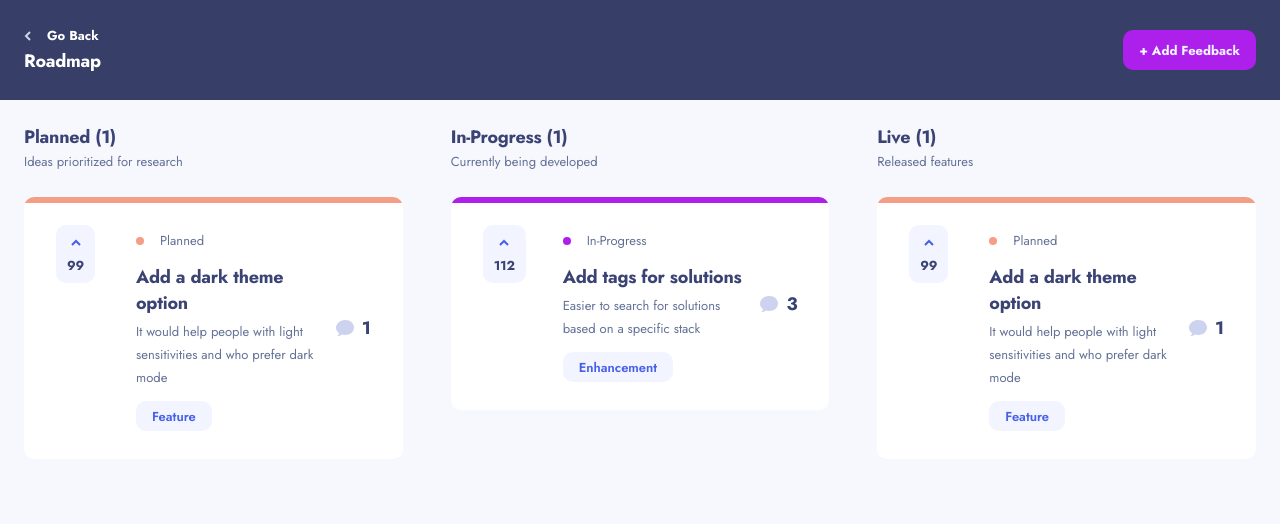
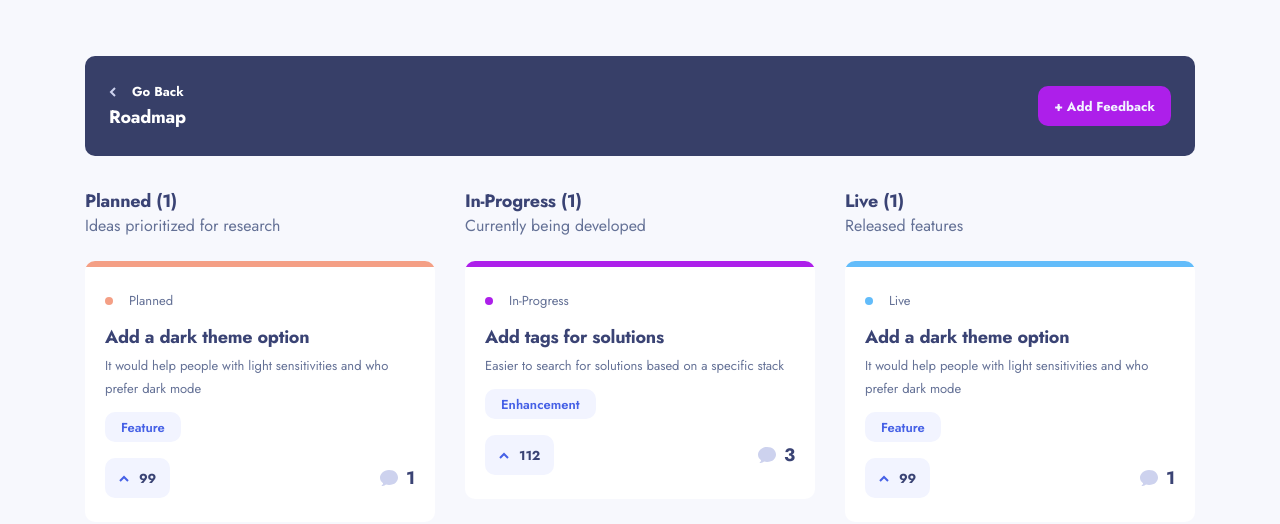
Before and after one commit to ryanbradley-webdev/product-feedback-app, a React (Vite) app in the folder client/: page /roadmap in a window 1280 px wide. Shown: the top 524 px of the page. Built offline with nearby package versions, Linux system fonts and the light colour scheme.

Commit message:
Update roadmap styling for tablet.

```diff
--- a/client/src/components/feedbackCard/FeedbackCard.tsx
+++ b/client/src/components/feedbackCard/FeedbackCard.tsx
@@ -58,6 +58,7 @@ export default function FeedbackCard({
 
                 <Upvote
                     upvotes={upvotes}
+                    grid={statused}
                 />
 
                 <CommentChip
--- a/client/src/components/feedbackCard/feedbackCard.module.css
+++ b/client/src/components/feedbackCard/feedbackCard.module.css
@@ -11,8 +11,14 @@
     overflow: hidden;
 }
 
+.card:has(.status) .content {
+    display: flex;
+    flex-direction: column;
+    justify-content: space-between;
+}
+
 @media screen and (min-width: 481px) {
-    .card {
+    .card:not(:has(.status)) {
         flex-direction: row;
         padding-inline: 112px 32px;
         padding-block: 28px;
@@ -20,6 +26,12 @@
 
     .content {
         flex-grow: 1;
+    }
+}
+
+@media screen and (min-width: 721px) {
+    .card:has(.status) {
+        padding-inline: 20px;
     }
 }
 
--- a/client/src/components/roadmapGrid/RoadmapGrid.tsx
+++ b/client/src/components/roadmapGrid/RoadmapGrid.tsx
@@ -14,7 +14,7 @@ export default function RoadmapGrid() {
 
     const plannedFeedback = items?.filter(item => item.status === 'Planned')
     const inProgressFeedback = items?.filter(item => item.status === 'In-Progress')
-    const liveFeedback = items?.filter(item => item.status === 'Planned')
+    const liveFeedback = items?.filter(item => item.status === 'Live')
 
     return (
         <section
--- a/client/src/components/roadmapGrid/roadmapGrid.module.css
+++ b/client/src/components/roadmapGrid/roadmapGrid.module.css
@@ -2,9 +2,16 @@
     display: grid;
 }
 
-@media screen and (min-width: 481px) {
+@media screen and (min-width: 721px) {
     .roadmap {
         grid-template-columns: repeat(3, 1fr);
+        column-gap: 10px;
+    }
+}
+
+@media screen and (min-width: 1024px) {
+    .roadmap {
+        column-gap: 30px;
     }
 }
 
@@ -16,7 +23,14 @@
     margin-bottom: 16px;
 }
 
-@media screen and (max-width: 480px) {
+@media screen and (min-width: 721px) {
+    .grid {
+        padding-inline: 0;
+        padding-top: 32px;
+    }
+}
+
+@media screen and (max-width: 720px) {
     .grid[data-selected='false'] {
         display: none;
     }
@@ -30,9 +44,27 @@
     color: var(--clr-blue-600);
 }
 
+@media screen and (min-width: 721px) and (max-width: 1024px) {
+    .grid_head h3 {
+        font-size: 14px;
+    }
+}
+
 .grid_head p {
     color: var(--clr-grey-300);
     font-size: 13px;
+}
+
+@media screen and (min-width: 721px) {
+    .grid_head p {
+        font-size: 14px;
+    }
+}
+
+@media screen and (min-width: 1024px) {
+    .grid_head p {
+        font-size: 16px;
+    }
 }
 
 .status_bar {
@@ -43,7 +75,12 @@
     border-bottom: 1px solid #8e93b442;
 }
 
-@media screen and (min-width: 481px) {
+.status_bar h5 {
+    font-size: 13px;
+    letter-spacing: -0.18px;
+}
+
+@media screen and (min-width: 721px) {
     .status_bar {
         display: none;
     }
--- a/client/src/components/upvote/Upvote.tsx
+++ b/client/src/components/upvote/Upvote.tsx
@@ -1,9 +1,11 @@
 import styles from './upvote.module.css'
 
 export default function Upvote({
-    upvotes
+    upvotes,
+    grid
 }: {
     upvotes: number
+    grid?: boolean
 }) {
     const handleClick = (e: React.MouseEvent<HTMLButtonElement, MouseEvent>) => {
         e.preventDefault()
@@ -13,6 +15,7 @@ export default function Upvote({
         <button
             className={styles.upvote}
             onClick={handleClick}
+            data-absolute={grid ? false : true}
         >
 
             <svg width="10" height="7" xmlns="http://www.w3.org/2000/svg">
--- a/client/src/components/upvote/upvote.module.css
+++ b/client/src/components/upvote/upvote.module.css
@@ -15,7 +15,7 @@
 }
 
 @media screen and (min-width: 481px) {
-    .upvote {
+    .upvote[data-absolute='true'] {
         position: absolute;
         top: 28px;
         left: 32px;
@@ -25,4 +25,8 @@
         padding-block: 14px 8px;
         height: fit-content;
     }
+
+    .upvote {
+        min-height: 40px;
+    }
 }
--- a/client/src/routes/roadmap/roadmap.module.css
+++ b/client/src/routes/roadmap/roadmap.module.css
@@ -1,6 +1,14 @@
 .main {
     min-height: 100vh;
+    padding-inline: 39px;
+    padding-block: 56px;
     background-color: var(--clr-white-300);
+}
+
+@media screen and (min-width: 1188px) {
+    .main {
+        padding-inline: calc(50% - 555px)
+    }
 }
 
 .header {
@@ -11,6 +19,12 @@
     height: 100px;
     padding-inline: 24px;
     background-color: var(--clr-blue-300);
+}
+
+@media screen and (min-width: 721px) {
+    .header {
+        border-radius: var(--radius-btn);
+    }
 }
 
 .header > div button {
```
